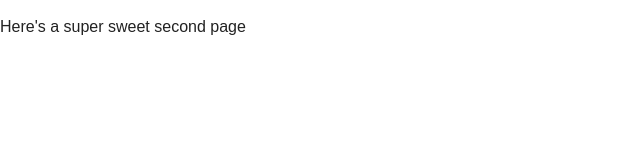
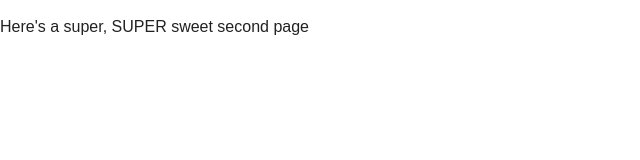
Before and after one commit to nathanielks/WordCamp-Atlanta-Prep, a plain HTML site: page page.html in a window 1280 px wide. Shown: the full height of the page, 0-640 px from the left. Drawn offline with nearby package versions, Linux system fonts and the light colour scheme.

Commit message:
modified page.html

```diff
--- a/page.html
+++ b/page.html
@@ -22,7 +22,7 @@
         <![endif]-->
 
         <!-- Add your site or application content here -->
-        <p>Here's a super sweet second page</p>
+        <p>Here's a super, SUPER sweet second page</p>
 
         <script src="//ajax.googleapis.com/ajax/libs/jquery/1.9.0/jquery.min.js"></script>
         <script>window.jQuery || document.write('<script src="js/vendor/jquery-1.9.0.min.js"><\/script>')</script>
```
